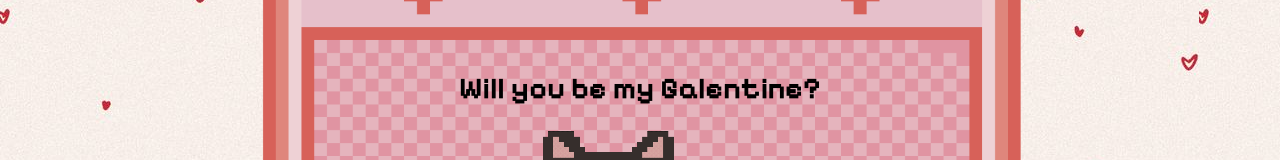
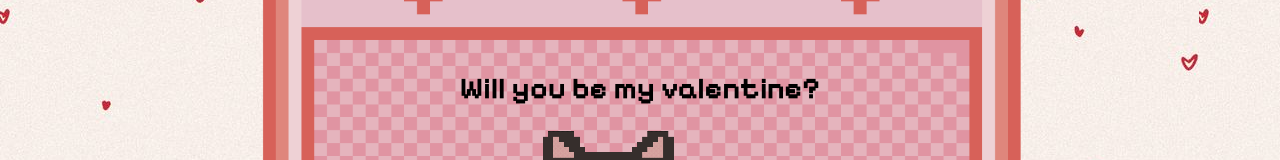
Before and after one commit to Utpala9/Valentine_letter-1, a plain HTML site: page index.html in a window 1280 px wide. Both pictures are taken after a click on the element "♡ Letter for You ♡". Shown: the part 229-389 px from the top of the page. Drawn offline with Linux system fonts and the light colour scheme; a web font is replaced by a local one.

Commit message:
Change_2(html)

```diff
--- a/index.html
+++ b/index.html
@@ -27,7 +27,7 @@
     <!-- Letter Screen -->
     <div id="letter-container">
       <div class="letter-window">
-        <h1 id="letter-title">Will you be my Galentine?</h1>
+        <h1 id="letter-title">Will you be my valentine?</h1>
 
         <img src="cat_heart.gif" class="cat" id="letter-cat" />
 
```
